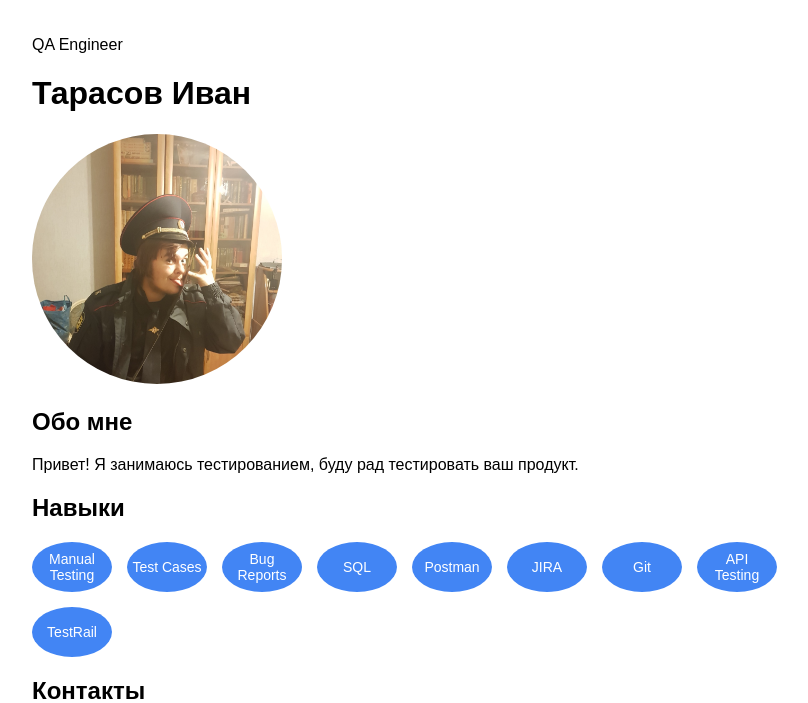
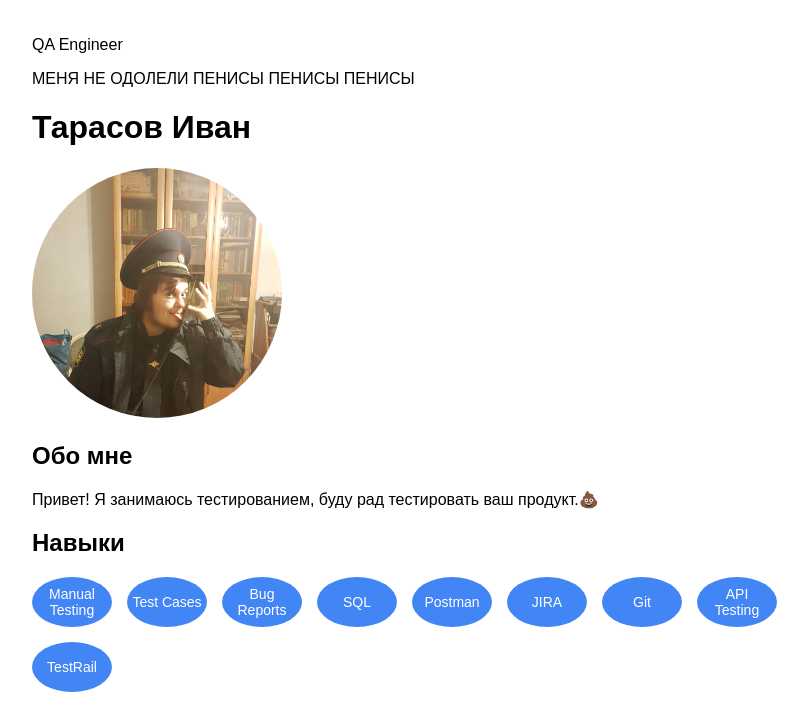
Before and after one commit to TheGogMister/TarasovIvan, a plain HTML site: page index.html in a window 1280 px wide. Shown: the top 703 px of the page, without its empty margins (208-1016 px from the left). Drawn offline with Linux system fonts and the light colour scheme.

Commit message:
МЕНЯ_НЕ_ОДАЛЕЛИ_ПЕНИСЫ

```diff
--- a/index.html
+++ b/index.html
@@ -87,6 +87,7 @@
 
 <body class="container">
 	<p>QA Engineer</p>
+	<p>МЕНЯ НЕ ОДОЛЕЛИ ПЕНИСЫ ПЕНИСЫ ПЕНИСЫ</p>
 	<h1>Тарасов Иван</h1>
 
 	<div class="item">
@@ -94,7 +95,7 @@
 	</div>
 
 	<h2>Обо мне</h2>
-	<p>Привет! Я занимаюсь тестированием, буду рад тестировать ваш продукт.</p>
+	<p>Привет! Я занимаюсь тестированием, буду рад тестировать ваш продукт.&#128169 </p>
 
 	<h2>Навыки</h2>
 	<div class="oval-icons-container">
```
